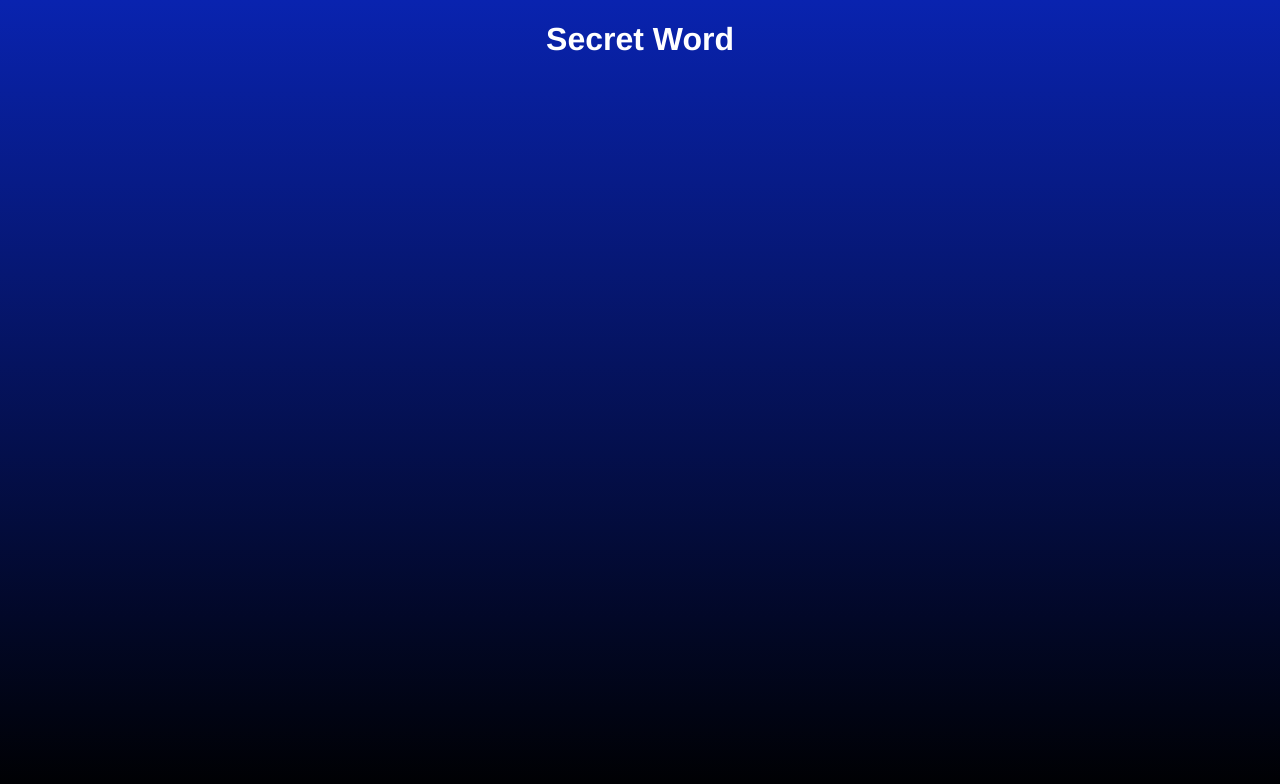
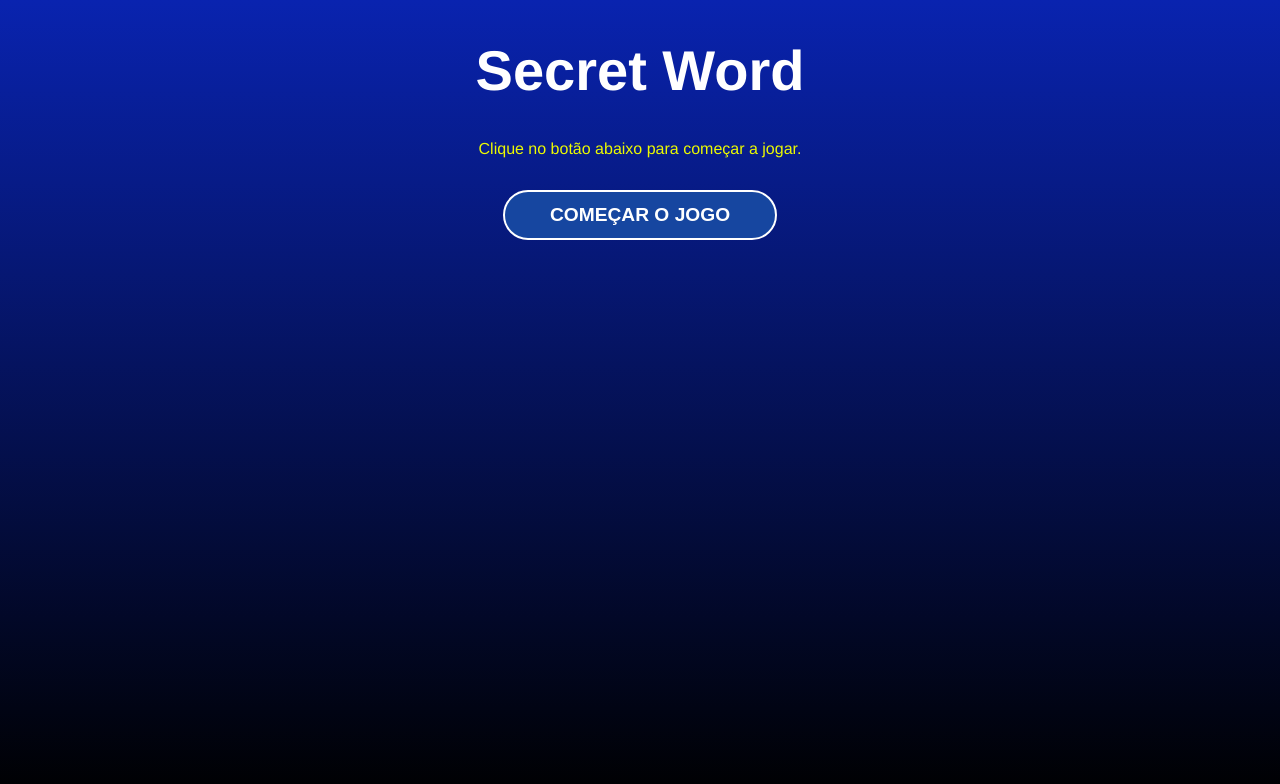
Before and after one commit to lussolli/secret-word, a React (Vite) app: page / in a window 1280 px wide. Shown: the top 784 px of the page. Built offline with nearby package versions, Linux system fonts and the light colour scheme.

Commit message:
Finalizando tela inicial.

```diff
--- a/src/App.jsx
+++ b/src/App.jsx
@@ -1,9 +1,10 @@
 import "./App.css";
+import StartScreen from "./components/StartScreen";
 
 function App() {
   return (
     <div className="App">
-      <h1>Secret Word</h1>
+      <StartScreen />
     </div>
   );
 }
--- /dev/null
+++ b/src/components/StartScreen.css
@@ -0,0 +1,8 @@
+.start h1 {
+  font-size: 3.5em;
+}
+
+.start p {
+  margin-bottom: 2em;
+  color: #ecfa00;
+}
--- /dev/null
+++ b/src/components/StartScreen.jsx
@@ -0,0 +1,13 @@
+import "./StartScreen.css";
+
+const StartScreen = () => {
+  return (
+    <div className="start">
+      <h1>Secret Word</h1>
+      <p>Clique no botão abaixo para começar a jogar.</p>
+      <button>Começar o jogo</button>
+    </div>
+  );
+};
+
+export default StartScreen;
--- a/src/index.css
+++ b/src/index.css
@@ -14,3 +14,21 @@
   );
   color: #fff;
 }
+
+button {
+  background: #1646a0;
+  color: #fff;
+  padding: 0 45px;
+  border: 2px solid #fff;
+  border-radius: 25px;
+  height: 50px;
+  text-transform: uppercase;
+  font-weight: bold;
+  font-size: 1.2em;
+  cursor: pointer;
+  transition: 0.4s;
+}
+
+button:hover {
+  background-color: #0923af;
+}
```
